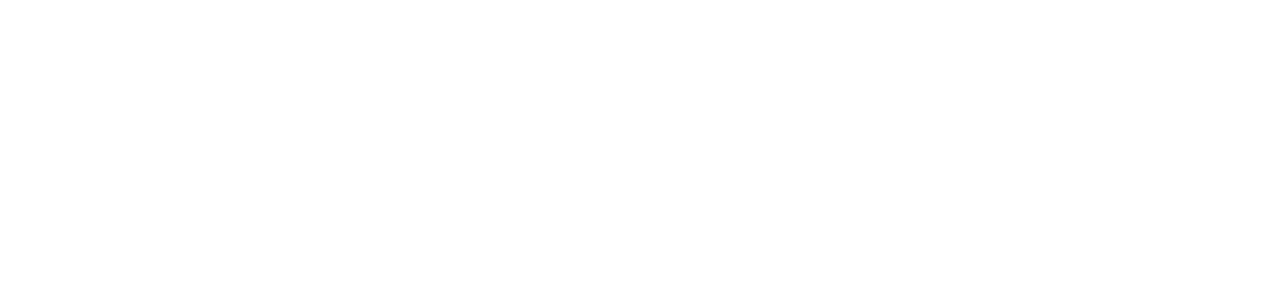
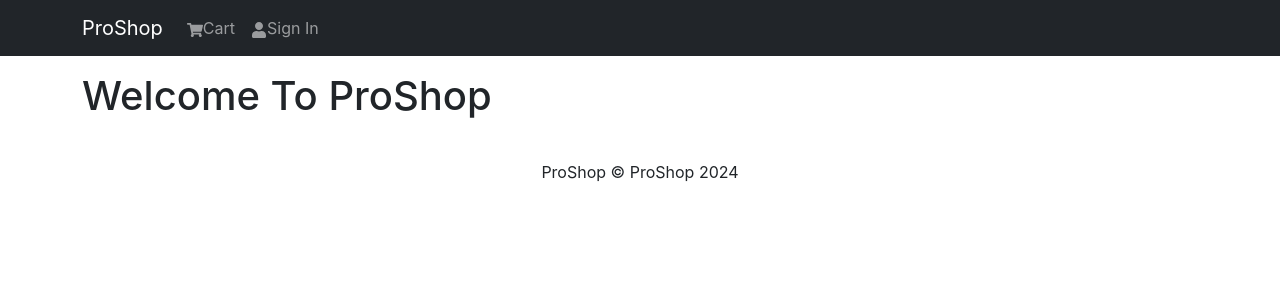
Before and after one commit to zsaritek/proshop-demo, a React (Create React App) app in the folder frontend/: page / in a window 1280 px wide. Shown: the top 300 px of the page. Built offline with nearby package versions, Linux system fonts and the light colour scheme; the HTML template or start-up script is replaced by a standard one.

Commit message:
front-end

```diff
--- a/frontend/package.json
+++ b/frontend/package.json
@@ -6,8 +6,11 @@
     "@testing-library/jest-dom": "^5.17.0",
     "@testing-library/react": "^13.4.0",
     "@testing-library/user-event": "^13.5.0",
+    "bootstrap": "^5.3.3",
     "react": "^18.3.1",
+    "react-bootstrap": "^2.10.2",
     "react-dom": "^18.3.1",
+    "react-icons": "^5.2.0",
     "react-scripts": "5.0.1",
     "web-vitals": "^2.1.4"
   },
--- a/frontend/src/App.js
+++ b/frontend/src/App.js
@@ -1,7 +1,19 @@
+import { Container } from "react-bootstrap";
+import Header from "./components/Header";
+import Footer from "./components/Footer";
 
 const App = () => {
-  return
-  <h1>Welcome To ProShop</h1>;
+  return (
+    <>
+      <Header />
+      <main className="py-3">
+        <Container>
+          <h1>Welcome To ProShop</h1>
+        </Container>
+      </main>
+      <Footer />
+    </>
+  );
 }
 
 export default App;
--- /dev/null
+++ b/frontend/src/components/Footer.jsx
@@ -0,0 +1,18 @@
+import { Container, Row, Col } from "react-bootstrap";
+
+const Footer = () => {
+    const currentYear = new Date().getFullYear();
+  return (
+      <footer>
+          <Container>
+                <Row>
+                    <Col className="text-center py-3">
+                      <p>ProShop &copy; ProShop {currentYear}</p>
+                    </Col>
+                </Row>
+          </Container>
+    </footer>
+  )
+}
+
+export default Footer
--- /dev/null
+++ b/frontend/src/components/Header.jsx
@@ -0,0 +1,23 @@
+import { Navbar, Nav, Container } from 'react-bootstrap';
+import { FaShoppingCart, FaUser } from 'react-icons/fa';
+
+const Header = () => {
+    return (
+        <header>
+            <Navbar bg="dark" variant="dark" expand="lg" collapseOnSelect>
+                <Container>
+                    <Navbar.Brand href="/">ProShop</Navbar.Brand>
+                    <Navbar.Toggle aria-controls="basic-navbar-nav" />
+                    <Navbar.Collapse id="basic-navbar-nav">
+                        <Nav className="me-auto">
+                            <Nav.Link href="/cart"><FaShoppingCart />Cart</Nav.Link>
+                            <Nav.Link href="/login"><FaUser />Sign In</Nav.Link>
+                        </Nav>
+                    </Navbar.Collapse>
+                </Container>
+            </Navbar>
+        </header>
+    )
+}
+
+export default Header
--- a/frontend/src/index.js
+++ b/frontend/src/index.js
@@ -1,5 +1,6 @@
 import React from 'react';
 import ReactDOM from 'react-dom/client';
+import 'bootstrap/dist/css/bootstrap.min.css';
 import './index.css';
 import App from './App';
 import reportWebVitals from './reportWebVitals';
```
Also changed, not shown: 1 other file (tests, documents, lock files or other folders).
